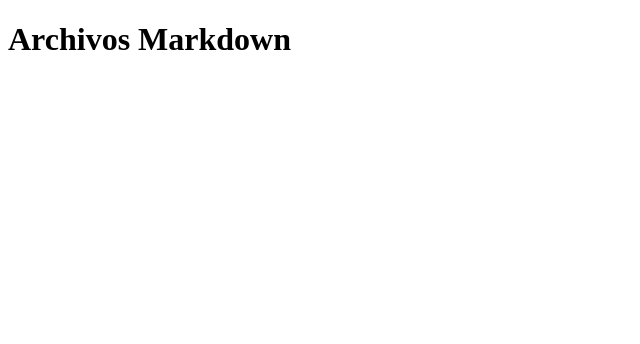
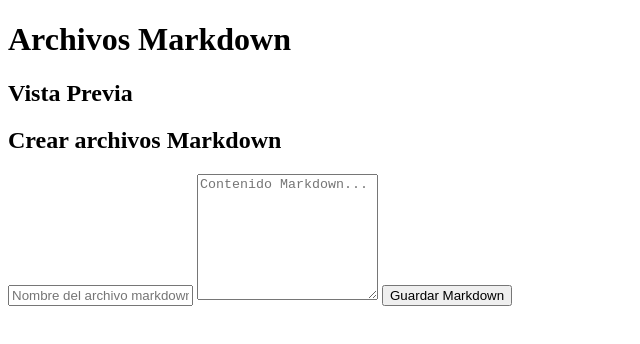
Before and after one commit to RoEsPa/Ajax-Grupo, a website: page public/index.html in a window 1280 px wide. Shown: the whole page, without its empty margins (0-640 px from the left). Drawn offline with Linux system fonts and the light colour scheme; no server answers.

Commit message:
añadido el metodo para crear y guardar los archivos markdown y modificando la función listar archivos para mostrar la lista correctamente

```diff
--- a/public/index.html
+++ b/public/index.html
@@ -9,12 +9,20 @@
 <body>
   <h1>Archivos Markdown</h1>
   <ul id="file-list"></ul>
+
+  <h2>Vista Previa</h2>
   <div id="preview"></div>
 
+  <h2>Crear archivos Markdown</h2>
+  <input type="text" id="file-name" placeholder="Nombre del archivo markdown"/>
+  <textarea id="new-file-content" rows="8" placeholder="Contenido Markdown..."></textarea>
+  <button onclick="crearMarkdown()">Guardar Markdown</button>
   <script>
     const list = document.getElementById('file-list');
     const preview = document.getElementById('preview');
 
+    function listarArchivos(){
+      list.innerHTML = ``;
       fetch('/api/files')
         .then(res => res.json())
         .then(data => {
@@ -32,6 +40,35 @@
             list.appendChild(li);
           });
         });
+    }
+
+    function crearMarkdown() {
+      const fileName = document.getElementById('file-name').value.trim();
+      const content = document.getElementById("new-file-content").value;
+      if(!fileName.endsWith('.md')){
+        alert('EL archivo necesita una extension.md');
+        return;
+      }
+      fetch('/api/file',{
+        method: 'POST',
+        headers: {
+          'Content-Type': 'application/json',
+        },
+        body: JSON.stringify({ name: fileName, content})
+      })
+        .then(res => res.json())
+        .then(data => {
+          if(data.success){
+            alert('Archivo guardado');
+            listarArchivos();
+            document.getElementById('file-name').value = '';
+            document.getElementById('new-file-content').value = '';
+          }else{
+            alert('Error, no se guardo el archivo');
+          }
+        })
+    }
+    listarArchivos();
   </script>
 
 </body>
```
Lines whose indentation alone changed are shown as unchanged.
